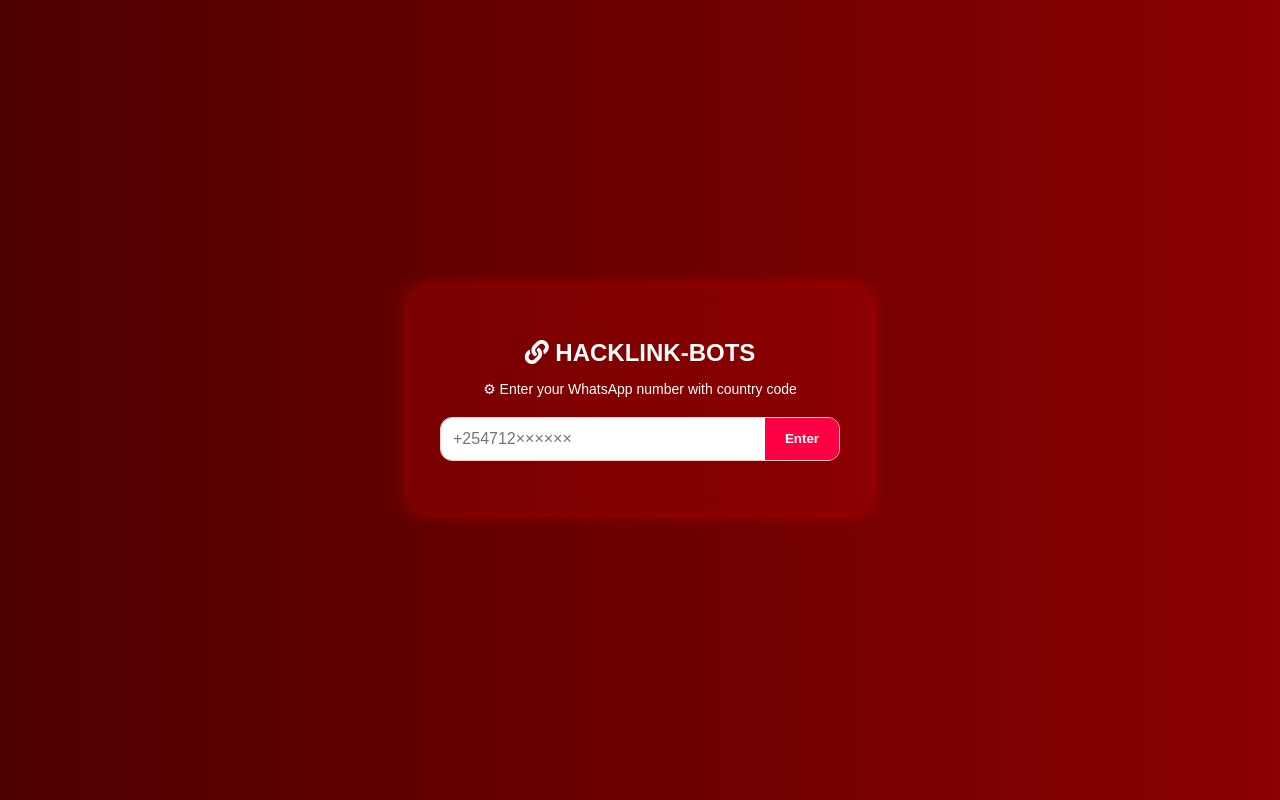
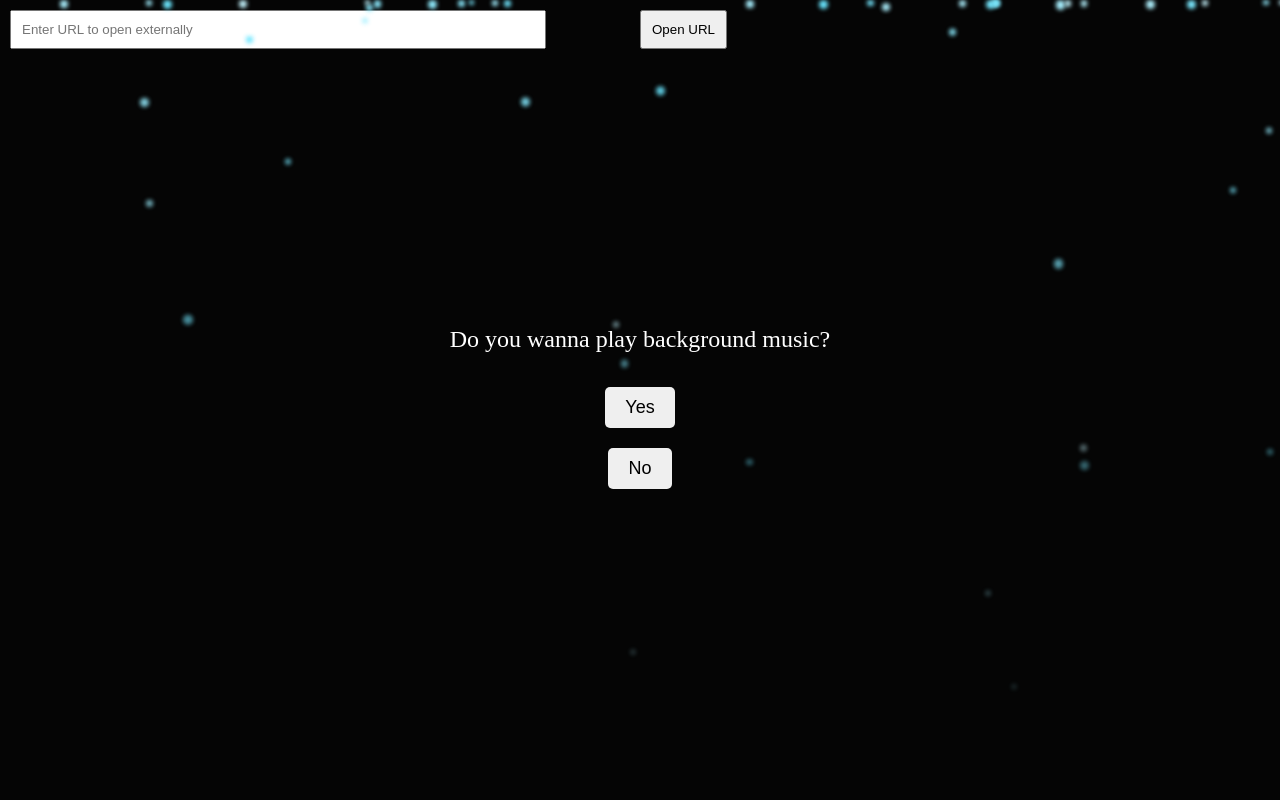
Before and after one commit to TOXYIC-HACKY/Russian-Mafia-, a website: page pair.html in a window 1280 px wide. Drawn offline with nearby package versions, Linux system fonts and the light colour scheme.

Commit message:
Update pair.html

```diff
--- a/pair.html
+++ b/pair.html
@@ -2,142 +2,125 @@
 <html lang="en">
 <head>
     <meta charset="UTF-8">
-  <meta name="viewport" content="width=device-width, initial-scale=1">
-  <title>HACKLINK BOTS  PAIR CODE</title>
-  <link rel="stylesheet" href="https://cdnjs.cloudflare.com/ajax/libs/font-awesome/5.15.4/css/all.min.css">
+    <meta name="viewport" content="width=device-width, initial-scale=1.0">
+    <title>Vpn files</title>
     <style>
         body {
             margin: 0;
             padding: 0;
-      font-family: 'Arial', sans-serif;
-      background: linear-gradient(to right, #4e0000, #8b0000);
-      height: 100vh;
+            background-color: #1a1a1a;
+            overflow: hidden;
+        }
+
+        .snowflake {
+            position: absolute;
+            width: 10px;
+            height: 10px;
+            background-color: #33ccff;
+            border-radius: 50%;
+            filter: blur(2px);
+            animation: fall 5s linear infinite;
+        }
+
+        @keyframes fall {
+            0% {
+                transform: translate(0, -10px);
+                opacity: 1;
+            }
+            100% {
+                transform: translate(0, 100vh);
+                opacity: 0;
+            }
+        }
+
+        #music-popup {
+            position: fixed;
+            top: 0;
+            left: 0;
+            width: 100%;
+            height: 100%;
+            background-color: rgba(0, 0, 0, 0.8);
             display: flex;
             justify-content: center;
             align-items: center;
-      color: white;
-    }
-
-    .container {
-      background: rgba(255, 0, 0, 0.15);
-      padding: 2rem;
-      border-radius: 20px;
-      box-shadow: 0 0 15px rgba(255, 0, 0, 0.5);
-      width: 90%;
-      max-width: 400px;
-      text-align: center;
-      backdrop-filter: blur(5px);
-    }
-
-    .container h2 {
-      font-size: 24px;
-      margin-bottom: 10px;
-      font-weight: bold;
-    }
-
-    .container p {
-      font-size: 14px;
-      margin-bottom: 20px;
-    }
-
-    .input-group {
-      display: flex;
-      margin-bottom: 20px;
-      overflow: hidden;
-      border-radius: 12px;
-      border: 1px solid #ffcccc;
-    }
-
-    .input-group input {
-      flex: 1;
-      padding: 12px;
-      border: none;
-      outline: none;
-      font-size: 16px;
-      color: #111;
-    }
-
-    .input-group button {
-      background: #ff0044;
-      color: white;
-      border: none;
-      padding: 0 20px;
-      font-weight: bold;
-      cursor: pointer;
-      transition: 0.3s;
-    }
-
-    .input-group button:hover {
-      background: #00ff88;
-      color: #000;
-    }
-
-    #pair, #waiting-message {
-      margin-top: 1rem;
-      font-weight: bold;
-    }
-
-    @media (max-width: 480px) {
-      .input-group {
             flex-direction: column;
         }
 
-      .input-group button {
-        width: 100%;
-        border-radius: 0 0 12px 12px;
+        #music-popup button {
+            margin: 10px;
+            padding: 10px 20px;
+            font-size: 18px;
+            border: none;
+            border-radius: 5px;
+            cursor: pointer;
         }
 
-      .input-group input {
-        border-radius: 12px 12px 0 0;
+        #music-popup button:hover {
+            background-color: #ccc;
         }
+
+        #external-url {
+            position: absolute;
+            top: 10px;
+            left: 10px;
+            padding: 10px;
+            width: 40%;
+        }
+
+        #open-url {
+            position: absolute;
+            top: 10px;
+            left: 50%;
+            padding: 10px;
         }
     </style>
 </head>
 <body>
-  <div class="container">
-    <h2><i class="fas fa-link"></i> HACKLINK-BOTS</h2>
-    <p>⚙ Enter your WhatsApp number with country code</p>
-    <div class="input-group">
-      <input type="number" id="number" placeholder="+254712××××××">
-      <button id="submit">Enter</button>
-    </div>
-    <div id="waiting-message" style="display:none;">Please wait...</div>
-    <div id="pair"></div>
+    <div id="music-popup">
+        <p style="color: white; font-size: 24px;">Do you wanna play background music?</p>
+        <button id="play-music-yes">Yes</button>
+        <button id="play-music-no">No</button>
+        <input id="music-url" type="text" style="display: none;" value="your_music_url.mp3">
     </div>
 
-  <script src="https://cdnjs.cloudflare.com/ajax/libs/axios/1.0.0-alpha.1/axios.min.js"></script>
+    <input id="external-url" type="text" placeholder="Enter URL to open externally">
+    <button id="open-url">Open URL</button>
+    <audio id="background-music" loop></audio>
+
     <script>
-    const numberInput = document.getElementById("number");
-    const submitBtn = document.getElementById("submit");
-    const pairDiv = document.getElementById("pair");
-    const waitingMessage = document.getElementById("waiting-message");
+        document.getElementById("play-music-yes").addEventListener("click", function() {
+            var musicUrl = document.getElementById("music-url").value;
+            var music = document.getElementById("background-music");
+            music.src = musicUrl;
+            music.play();
+            document.getElementById("music-popup").style.display = "none";
+        });
 
-    async function Copy() {
-      const codeText = document.getElementById("copy").innerText.replace('CODE: ', '');
-      await navigator.clipboard.writeText(codeText);
-      const el = document.getElementById("copy");
-      el.innerText = "COPIED";
-      el.style.color = "blue";
+        document.getElementById("play-music-no").addEventListener("click", function() {
+            document.getElementById("music-popup").style.display = "none";
+        });
+
+        document.getElementById("open-url").addEventListener("click", function() {
+            var url = document.getElementById("external-url").value;
+            window.open(url, "_blank");
+        });
+
+        function createSnowflake() {
+            const snowflake = document.createElement('div');
+            snowflake.classList.add('snowflake');
+            snowflake.style.left = `${Math.random() * 100}%`;
+            snowflake.style.animationDelay = `${Math.random() * 5}s`;
+            snowflake.style.width = `${Math.random() * 5 + 5}px`;
+            snowflake.style.height = snowflake.style.width;
+            snowflake.style.background = `hsl(190, 100%, ${Math.random() * 20 + 70}%)`;
+            document.body.appendChild(snowflake);
+
             setTimeout(() => {
-        el.innerText = "CODE: " + codeText;
-        el.style.color = "red";
-      }, 1000);
+                snowflake.remove();
+            }, 5000);
         }
 
-    submitBtn.addEventListener("click", async () => {
-      const number = numberInput.value.replace(/[^0-9]/g, "");
-      if (!number || number.length < 11) {
-        pairDiv.innerHTML = `<p style="color: yellow">🚫 Invalid number</p>`;
-        return;
-      }
-
-      waitingMessage.style.display = "block";
-      const response = await axios(`/code?number=${number}`);
-      waitingMessage.style.display = "none";
-
-      const code = response.data.code || "Service Unavailable";
-      pairDiv.innerHTML = `<p id="copy" onclick="Copy()" style="cursor:pointer; color: red">CODE: <span style="color:white">${code}</span></p>`;
-    });
+        setInterval(createSnowflake, 100);
     </script>
 </body>
 </html>
```
Lines whose indentation alone changed are shown as unchanged.
